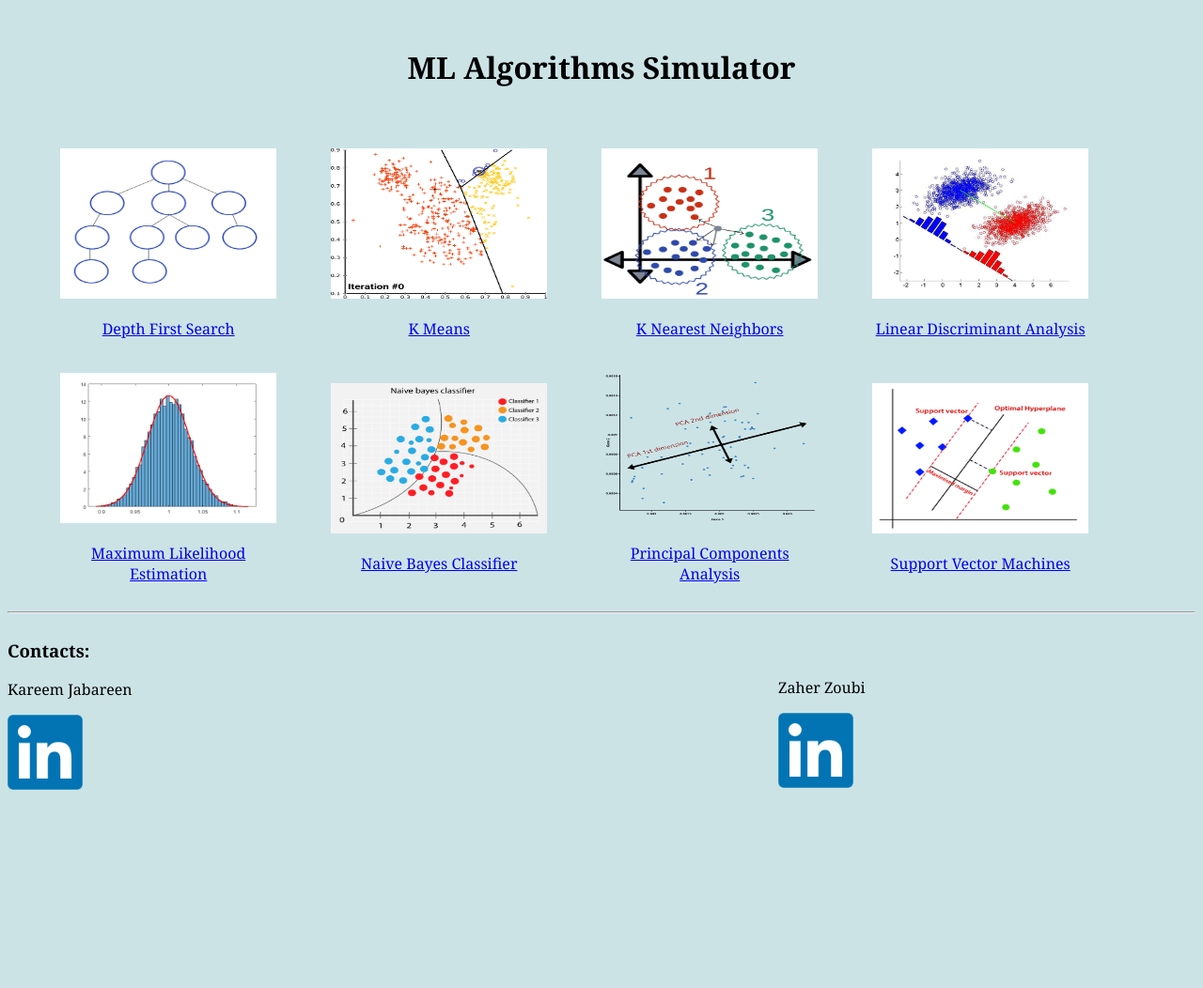
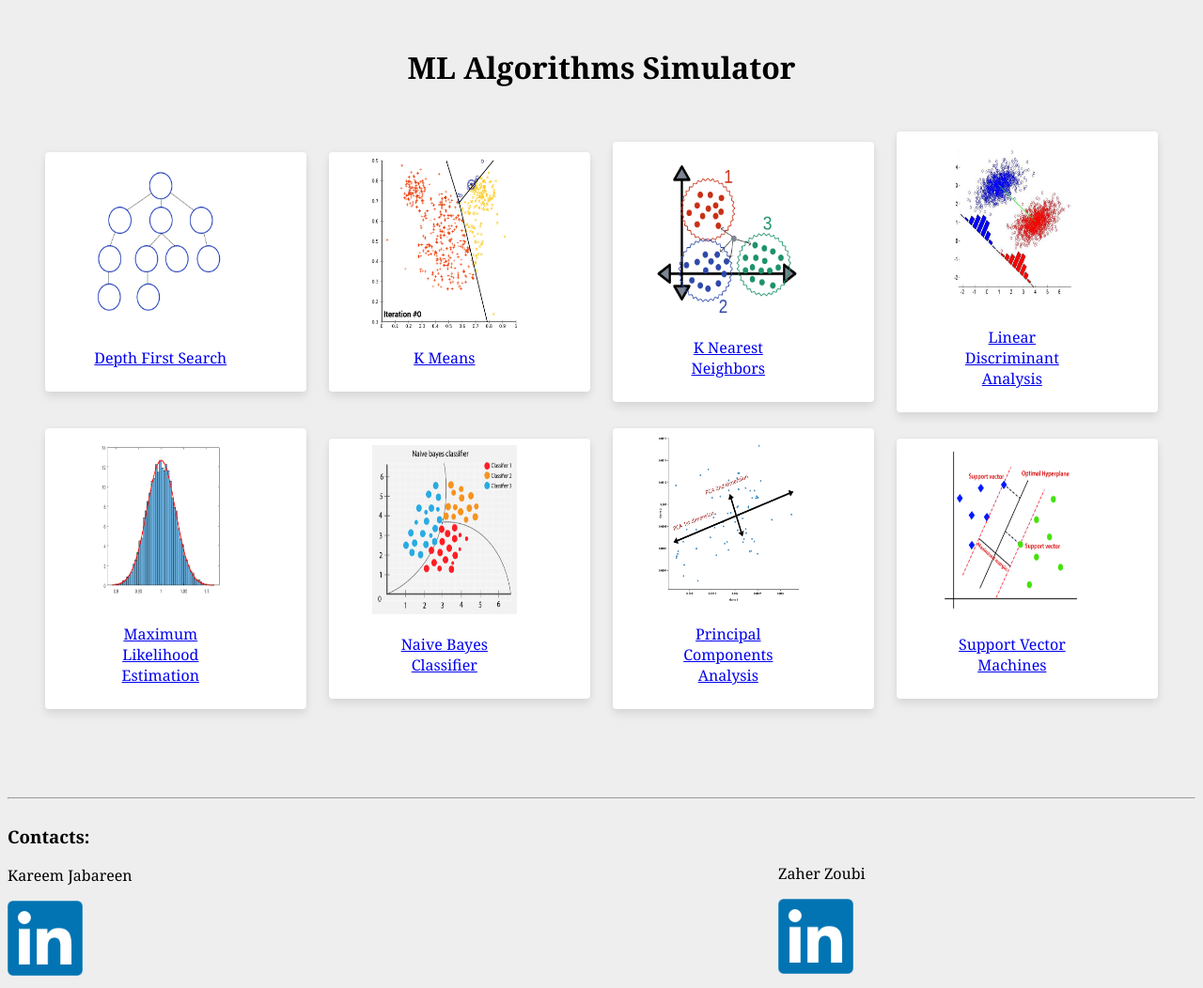
Before and after one commit to KareemJBR/machine-learning-algorithms-simulator, a Django app: page / in a window 1280 px wide. Shown: the whole page at 94% size. Before the commit the page ends 841 px from the top, so only its background shows below. Run offline with Django 4.2, Linux system fonts and the light colour scheme.

Commit message:
Styling the pages

```diff
--- a/mysite/static/home.css
+++ b/mysite/static/home.css
@@ -1,5 +1,5 @@
 body {
-    background-color: #CCE3E6;
+    background-color: #EEE;
     font-family: Georgia, serif;
 }
 
@@ -21,10 +21,24 @@ body {
 
 .card-img-top {
   width: 80%;
-  height: 160px;
+  height: 180px;
 }
 
 .card-body {
   width: 80%;
   text-align: center;
 }
+
+.card{
+    border-radius: 4px;
+    background: #fff;
+    box-shadow: 0 6px 10px rgba(0,0,0,.08), 0 0 6px rgba(0,0,0,.05);
+      transition: .3s transform cubic-bezier(.155,1.105,.295,1.12),.3s box-shadow,.3s -webkit-transform cubic-bezier(.155,1.105,.295,1.12);
+  padding: 7px 40px 9px 46px;
+  cursor: pointer;
+}
+
+.card:hover{
+     transform: scale(1.05);
+  box-shadow: 0 10px 20px rgba(0,0,0,.12), 0 4px 8px rgba(0,0,0,.06);
+}
--- a/mysite/templates/dfs_home.html
+++ b/mysite/templates/dfs_home.html
@@ -8,6 +8,8 @@
     <link rel="icon" href="{% static 'machine_learning_icon.png' %}">
   </head>
   <body>
+    <h1>Depth First Search (DFS)</h1>
+
 
   </body>
 </html>
--- a/mysite/templates/home.html
+++ b/mysite/templates/home.html
@@ -9,11 +9,12 @@
   </head>
   <body>
   <h1 id="pageHeader">ML Algorithms Simulator</h1>
+  <br>
 
   <div class="algorithmsSelection">
 
     <a href="dfs">
-      <div class="card" style="width: 18rem;">
+      <div class="card" style="width: 12rem; margin: 12px">
         <img src="{% static 'dfs_image.gif' %}" class="card-img-top" alt="Error Loading Image">
         <div class="card-body">
           <p class="card-text">Depth First Search</p>
@@ -22,7 +23,7 @@
     </a>
 
     <a href="kmeans">
-      <div class="card" style="width: 18rem;">
+      <div class="card" style="width: 12rem; margin: 12px">
         <img src="{% static 'kmeans_image.gif' %}" class="card-img-top" alt="Error Loading Image">
         <div class="card-body">
           <p class="card-text">K Means</p>
@@ -31,7 +32,7 @@
     </a>
 
     <a href="knn">
-      <div class="card" style="width: 18rem;">
+      <div class="card" style="width: 12rem; margin: 12px">
         <img src="{% static 'knn_image.png' %}" class="card-img-top" alt="Error Loading Image">
         <div class="card-body">
           <p class="card-text">K Nearest Neighbors</p>
@@ -40,7 +41,7 @@
     </a>
 
     <a href="lda">
-      <div class="card" style="width: 18rem;">
+      <div class="card" style="width: 12rem; margin: 12px">
         <img src="{% static 'lda_image.jpg' %}" class="card-img-top" alt="Error Loading Image">
         <div class="card-body">
           <p class="card-text">Linear Discriminant Analysis</p>
@@ -50,10 +51,14 @@
 
   </div>
 
+  <br>
+  <br>
+  <br>
+
   <div class="algorithmsSelection">
 
     <a href="mle">
-      <div class="card" style="width: 18rem;">
+      <div class="card" style="width: 12rem; margin: 12px">
         <img src="{% static 'mle_image.png' %}" class="card-img-top" alt="Error Loading Image">
         <div class="card-body">
           <p class="card-text">Maximum Likelihood Estimation</p>
@@ -62,7 +67,7 @@
     </a>
 
     <a href="naive_bayes">
-      <div class="card" style="width: 18rem;">
+      <div class="card" style="width: 12rem; margin: 12px">
         <img src="{% static 'naive_bayes_image.png' %}" class="card-img-top" alt="Error Loading Image">
         <div class="card-body">
           <p class="card-text">Naive Bayes Classifier</p>
@@ -71,7 +76,7 @@
     </a>
 
     <a href="pca">
-      <div class="card" style="width: 18rem;">
+      <div class="card" style="width: 12rem; margin: 12px">
         <img src="{% static 'pca_image.png' %}" class="card-img-top" alt="Error Loading Image">
         <div class="card-body">
           <p class="card-text">Principal Components Analysis</p>
@@ -80,7 +85,7 @@
     </a>
 
     <a href="svm">
-      <div class="card" style="width: 18rem;">
+      <div class="card" style="width: 12rem; margin: 12px">
         <img src="{% static 'svm_image.png' %}" class="card-img-top" alt="Error Loading Image">
         <div class="card-body">
           <p class="card-text">Support Vector Machines</p>
@@ -89,6 +94,12 @@
     </a>
 
     </div>
+
+    <br>
+    <br>
+    <br>
+    <br>
+    <br>
 
     <hr>
       <div style="width: 100%; overflow: hidden;">
--- a/mysite/templates/kmeans_home.html
+++ b/mysite/templates/kmeans_home.html
@@ -8,6 +8,6 @@
     <link rel="icon" href="{% static 'machine_learning_icon.png' %}">
   </head>
   <body>
-
+    <h1>K Means</h1>
   </body>
 </html>
--- a/mysite/templates/knn_home.html
+++ b/mysite/templates/knn_home.html
@@ -8,6 +8,6 @@
     <link rel="icon" href="{% static 'machine_learning_icon.png' %}">
   </head>
   <body>
-
+    <h1>K Nearest Neighbors (KNN)</h1>
   </body>
 </html>
--- a/mysite/templates/lda_home.html
+++ b/mysite/templates/lda_home.html
@@ -8,6 +8,6 @@
     <link rel="icon" href="{% static 'machine_learning_icon.png' %}">
   </head>
   <body>
-
+    <h1>Linear Discriminant Analysis (LDA)</h1>
   </body>
 </html>
--- a/mysite/templates/mle_home.html
+++ b/mysite/templates/mle_home.html
@@ -8,6 +8,6 @@
     <link rel="icon" href="{% static 'machine_learning_icon.png' %}">
   </head>
   <body>
-
+    <h1>Maximum Likelihood Estimation (MLE)</h1>
   </body>
 </html>
--- a/mysite/templates/naive_bayes_home.html
+++ b/mysite/templates/naive_bayes_home.html
@@ -8,6 +8,6 @@
     <link rel="icon" href="{% static 'machine_learning_icon.png' %}">
   </head>
   <body>
-
+    <h1>Naive Bayes Classifier</h1>
   </body>
 </html>
--- a/mysite/templates/pca_home.html
+++ b/mysite/templates/pca_home.html
@@ -8,6 +8,6 @@
     <link rel="icon" href="{% static 'machine_learning_icon.png' %}">
   </head>
   <body>
-
+    <h1>Principal Componenets Analysis (PCA)</h1>
   </body>
 </html>
--- a/mysite/templates/svm_home.html
+++ b/mysite/templates/svm_home.html
@@ -8,6 +8,6 @@
     <link rel="icon" href="{% static 'machine_learning_icon.png' %}">
   </head>
   <body>
-
+    <h1>Support Vector Machines (SVM)</h1>
   </body>
 </html>
```
Also changed, not shown: mysite/static/dfs_home.css (+9 -1 lines), mysite/static/kmeans_home.css (+9 -1 lines), mysite/static/knn_home.css (+9 -1 lines), mysite/static/lda_home.css (+9 -1 lines), mysite/static/mle_home.css (+9 -1 lines), mysite/static/naive_bayes_home.css (+9 -1 lines), mysite/static/pca_home.css (+9 -1 lines), mysite/static/svm_home.css (+9 -1 lines).
